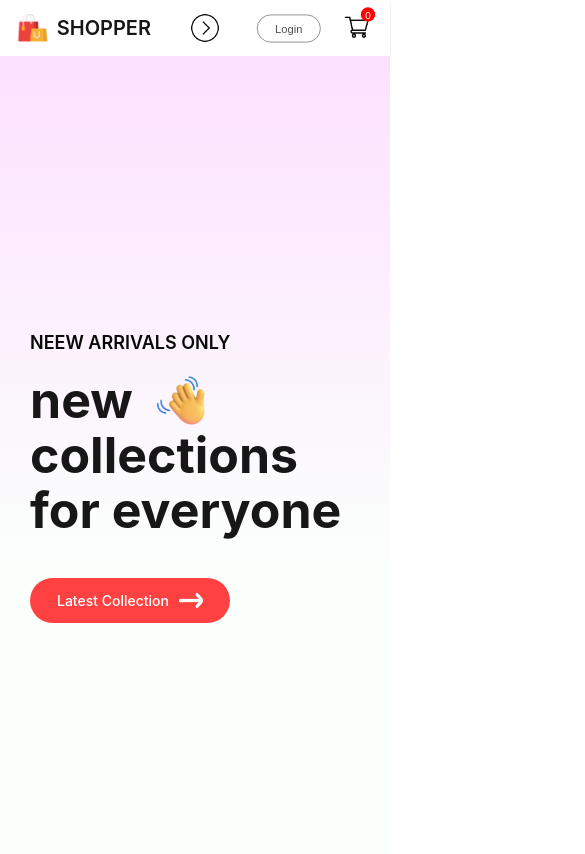
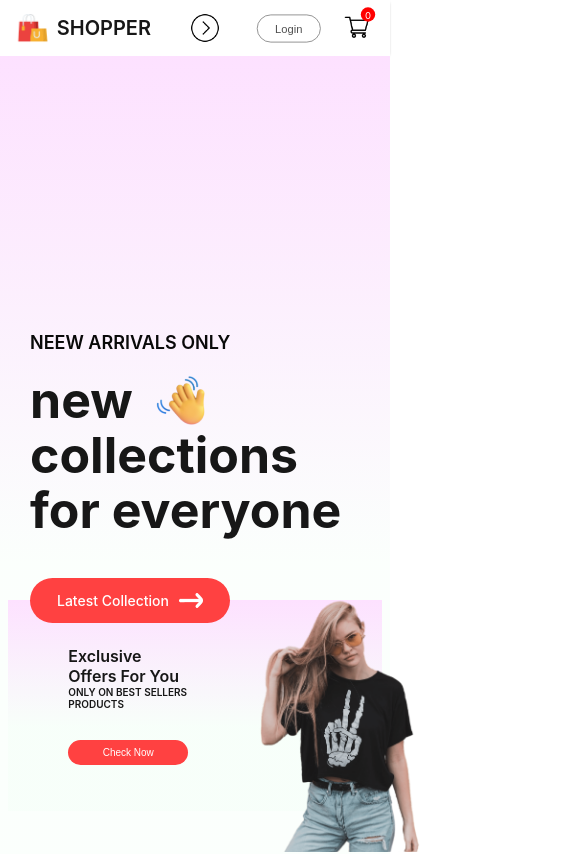
Before and after one commit to Wn0fbg/e-shop, a React (Create React App) app in the folder fronted/: page / in a window 390 px wide. Shown: the top 854 px of the page, 585 px wide, since content can reach past the window. Built offline with nearby package versions, Linux system fonts and the light colour scheme.

Commit message:
adaptive for site 2

```diff
--- a/fronted/src/components/Item/Item.css
+++ b/fronted/src/components/Item/Item.css
@@ -10,7 +10,6 @@
   text-decoration: none;
   color: #000;
   font-size: 18px;
-  text-align: center;
 }
 
 .item p {
--- a/fronted/src/components/Offers/Offers.css
+++ b/fronted/src/components/Offers/Offers.css
@@ -1,6 +1,6 @@
 .offers {
   width: 65%;
-  height: 60vh;
+  height: 45vh;
   display: flex;
   margin: auto;
   padding: 0px 140px;
@@ -46,4 +46,123 @@
   display: flex;
   align-items: center;
   justify-content: flex-end;
+  padding-left: 30px;
 }
+
+@media (max-width: 1280px) {
+  .offers {
+    padding: 0 80px;
+    margin-top: -200px;
+    margin-bottom: 120px;
+    height: 40vh;
+  }
+
+  .offers-left h1 {
+    font-size: 40px;
+  }
+
+  .offers-left p {
+    font-size: 18px;
+  }
+
+  .offers-right img {
+    width: 300px;
+  }
+
+  .offers-left button {
+    width: 220px;
+    height: 50px;
+    font-size: 18px;
+  }
+
+  .offers-right {
+    padding-top: 30px;
+  }
+}
+
+@media (max-width: 1024px) {
+  .offers {
+    padding: 0 60px;
+    margin-top: -200px;
+    margin-bottom: 80px;
+    height: 31vh;
+  }
+
+  .offers-left h1 {
+    font-size: 30px;
+  }
+
+  .offers-left p {
+    font-size: 16px;
+  }
+
+  .offers-right img {
+    width: 250px;
+  }
+
+  .offers-left button {
+    width: 160px;
+    height: 40px;
+    font-size: 16px;
+  }
+
+  .offers-right {
+    padding-top: 10px;
+  }
+}
+
+@media (max-width: 800px) {
+  .offers {
+    margin-bottom: 60px;
+    height: 27vh;
+  }
+
+  .offers-left h1 {
+    font-size: 22px;
+  }
+
+  .offers-left p {
+    font-size: 13px;
+  }
+
+  .offers-right img {
+    width: 200px;
+  }
+
+  .offers-left button {
+    width: 140px;
+    height: 30px;
+    font-size: 12px;
+  }
+
+  .offers-right {
+    padding-top: 30px;
+  }
+}
+
+@media (max-width: 500px) {
+  .offers {
+    margin-top: -300px;
+    margin-bottom: 50px;
+    height: 25vh;
+  }
+
+  .offers-left h1 {
+    font-size: 16px;
+  }
+
+  .offers-left p {
+    font-size: 10px;
+  }
+
+  .offers-right img {
+    width: 180px;
+    padding-left: 40px;
+  }
+
+  .offers-left button {
+    width: 120px;
+    height: 25px;
+    font-size: 10px;
+  }
+}
```
Also changed, not shown: fronted/src/components/Popular/Popular.css (+71 -0 lines).
